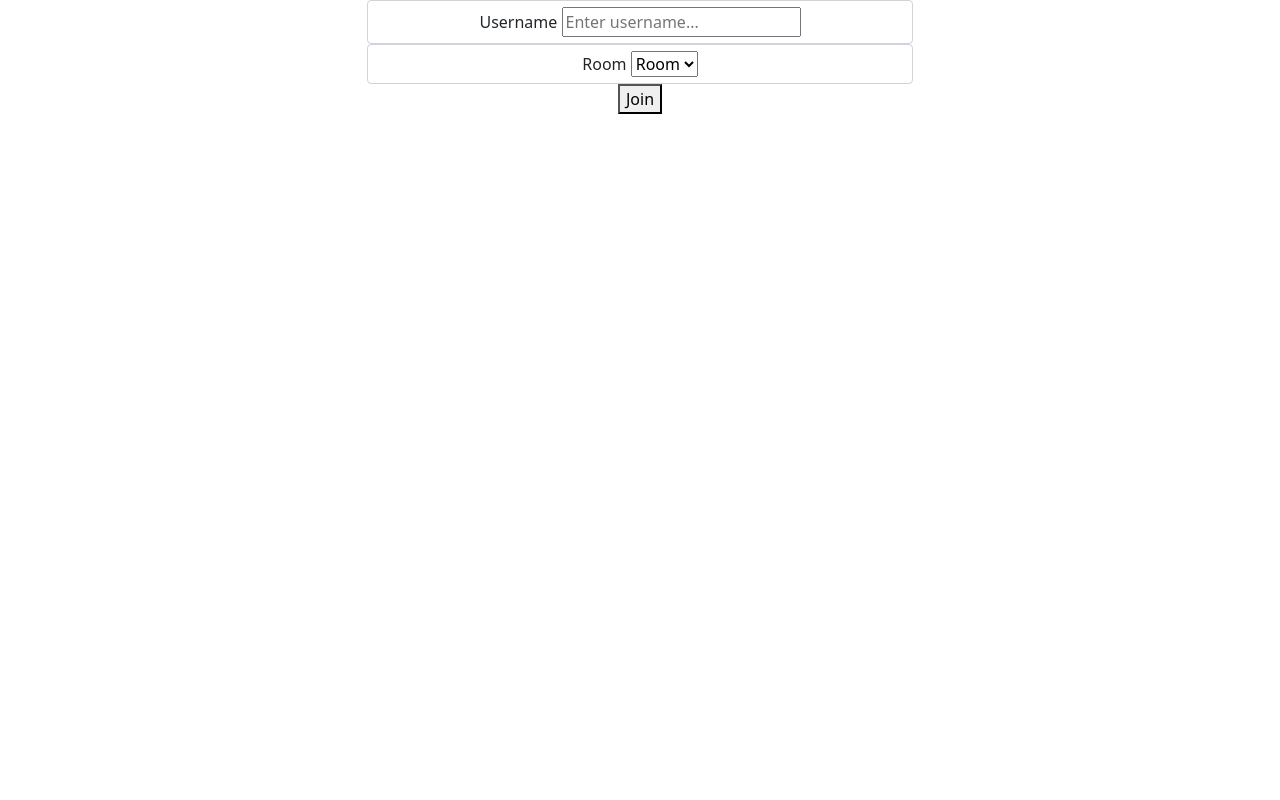
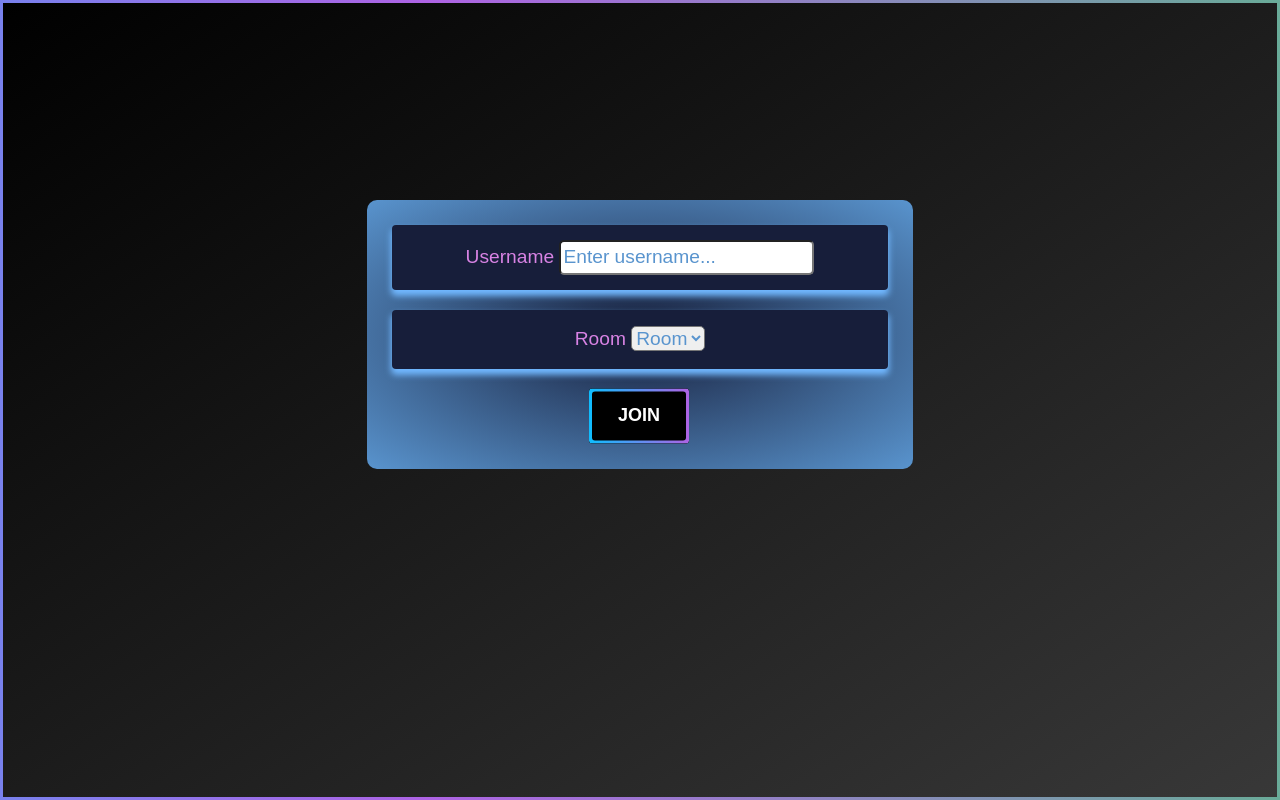
Before and after one commit to hpeden96/cyberplunk, a website: page public/index.html in a window 1280 px wide. Drawn offline with nearby package versions, Linux system fonts and the light colour scheme; a web font is replaced by a local one.

Commit message:
Styles for join
Added styles for the join page

```diff
--- a/public/index.html
+++ b/public/index.html
@@ -1,20 +1,35 @@
 <!DOCTYPE html>
 <html lang="en">
   <head>
-        <meta name="viewport" content="width=device-width, initial-scale=1">
+    <meta name="viewport" content="width=device-width, initial-scale=1" />
     <title>Chat App</title>
-        <link href="https://cdn.jsdelivr.net/npm/bootstrap@5.1.3/dist/css/bootstrap.min.css" rel="stylesheet" integrity="sha384-1BmE4kWBq78iYhFldvKuhfTAU6auU8tT94WrHftjDbrCEXSU1oBoqyl2QvZ6jIW3" crossorigin="anonymous">
-        <link rel="stylesheet" href="style.css">
+    <link
+      href="https://cdn.jsdelivr.net/npm/bootstrap@5.1.3/dist/css/bootstrap.min.css"
+      rel="stylesheet"
+      integrity="sha384-1BmE4kWBq78iYhFldvKuhfTAU6auU8tT94WrHftjDbrCEXSU1oBoqyl2QvZ6jIW3"
+      crossorigin="anonymous"
+    />
+    <link rel="stylesheet" href="style.css" />
+    <style>
+      @import url('https://fonts.googleapis.com/css2?family=Tomorrow&display=swap');
+    </style>
   </head>
   <body>
-        <div class="container menuContainer">
+    <div class="container menuContainer align-items-center">
       <div class="row">
         <div class="col-md-3"></div>
         <div class="col-md-6 text-center">
           <form action="chat.html">
             <div class="form-control littleMargin">
               <label class="displayBlock" for="username">Username</label>
-                            <input type="text" name="username" id="username" placeholder="Enter username..." autocomplete="off" required />
+              <input
+                type="text"
+                name="username"
+                id="username"
+                placeholder="Enter username..."
+                autocomplete="off"
+                required
+              />
             </div>
             <div class="form-control littleMargin">
               <label class="displayBlock" for="room">Room</label>
@@ -22,7 +37,13 @@
                 <option value="Room">Room</option>
               </select>
             </div>
-                        <button class="submitButton littlePadding" type="submit" class="btn">Join</button>
+            <button
+              class="submitButton littlePadding"
+              type="submit"
+              class="btn"
+            >
+              Join
+            </button>
           </form>
         </div>
         <div class="col-md-3"></div>
--- a/public/style.css
+++ b/public/style.css
@@ -0,0 +1,118 @@
+* {
+  font-family: 'Tomorrow', sans-serif;
+}
+
+body {
+  background-color: #171e3a;
+  height: 100%;
+  background-image: linear-gradient(to bottom right, #000000, #383838);
+  /* background-image: radial-gradient(#171e3a, #d883e4, #5994ce); */
+  /* background-image: conic-gradient(#d883e4, #171e3a, #5994ce); */
+  background-position: center 0;
+  background-repeat: no-repeat;
+  background-attachment: fixed;
+  background-size: cover;
+  -webkit-background-size: cover;
+  -o-background-size: cover;
+  -moz-background-size: cover;
+  -ms-background-size: cover;
+}
+
+.container {
+  display: block;
+  /* margin-top: 200px; */
+  margin-top: 200px;
+}
+
+form {
+  background-color: white;
+  padding: 25px;
+  border-radius: 10px;
+  background-image: radial-gradient(#171e3a, #5994ce);
+}
+.form-control {
+  font-size: larger;
+  margin-bottom: 20px;
+  color: #d883e4;
+  padding: 15px;
+  background-color: #171e3a;
+  border: #27255f;
+  box-shadow: 0px 5px 6px 1px #71b8ff;
+}
+#username::placeholder {
+  color: #5994ce;
+}
+#room {
+  color: #5994ce;
+}
+input,
+select,
+button {
+  border-radius: 5px;
+}
+/* .submitButton {
+  font-size: larger;
+  background: white;
+  position: relative;
+  padding: 5px 20px 5px 20px;
+  color: #5994ce;
+} */
+
+/* animation test */
+
+.submitButton {
+  font-weight: bold;
+  text-transform: uppercase;
+  background: #000;
+  color: #fff;
+  border: none;
+  border-radius: 0;
+  position: absolute;
+  left: 0%;
+  top: 10%;
+  position: relative;
+  transform: translate(-1%, -1%);
+  border-radius: 3px;
+  cursor: pointer;
+  padding: 0.8em 1.6em;
+  font-size: 18px;
+  overflow: hidden;
+}
+:focus,
+:active {
+  outline: none;
+}
+::before,
+::after {
+  content: '';
+  position: absolute;
+  bottom: 0;
+  top: 0;
+  left: 0;
+  right: 0;
+  height: auto;
+  width: auto;
+  z-index: -1;
+  border-radius: inherit;
+  background: inherit;
+}
+::before {
+  background: linear-gradient(90deg, #0ebeff, #ae63e4, #47cf73);
+  background-size: 200% 200%;
+}
+::after {
+  margin: 3px;
+}
+:hover:before,
+:focus:before {
+  animation: rainbow-border 1.5s linear infinite;
+}
+
+@keyframes rainbow-border {
+  0% {
+    background-position: 0% 50%;
+  }
+  100% {
+    background-position: 200% 50%;
+  }
+}
```
Lines whose indentation alone changed are shown as unchanged.
